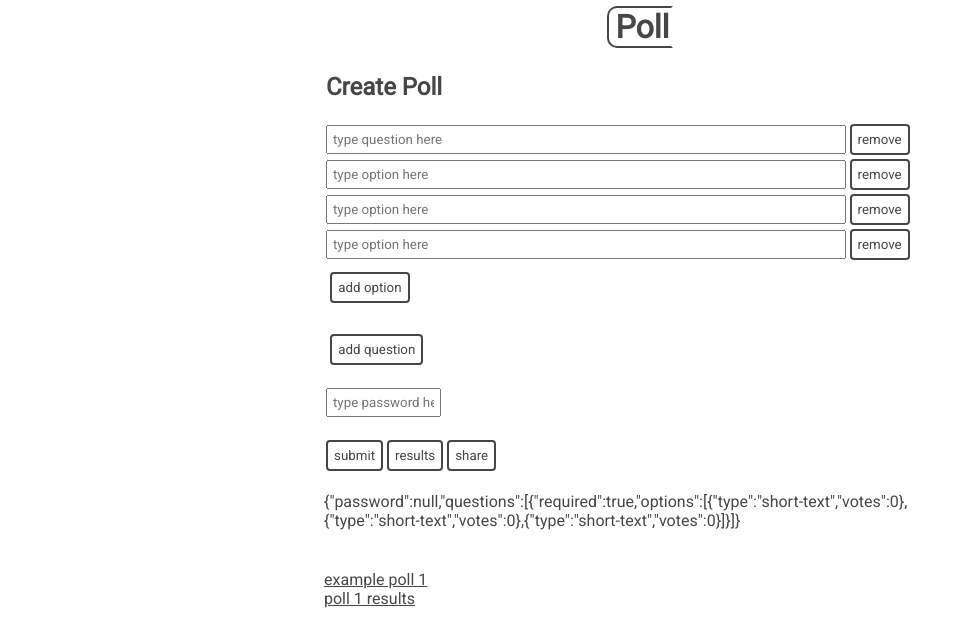
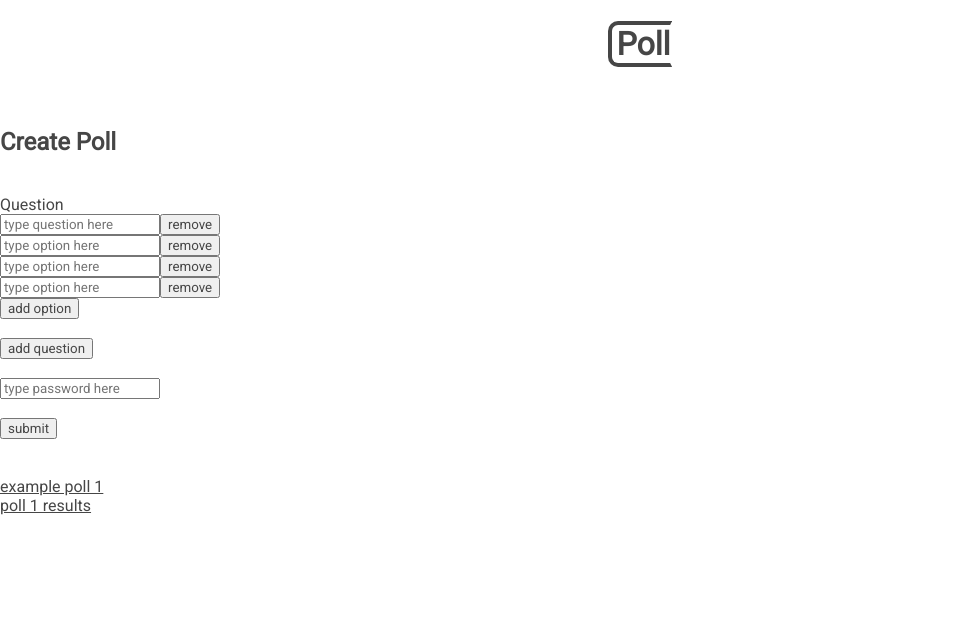
Before and after one commit to zaini/poll, a React (Create React App) app in the folder poll/: page / in a window 1280 px wide. Shown: the top 644 px of the page, without its empty margins (0-973 px from the left). Built offline with nearby package versions, Linux system fonts and the light colour scheme; a web font is replaced by a local one.

Commit message:
removed styling to redo later.

```diff
--- a/poll/src/App.js
+++ b/poll/src/App.js
@@ -12,7 +12,7 @@ export default class App extends React.Component{
 
     render() {
         return (
-            <div style={{margin: "0 auto", width: "50%"}}>
+            <div>
                 <div style={{textAlign: "center"}}>
                     <h1 className='title'><a href="/">Poll</a></h1>
                 </div>
--- a/poll/src/App.scss
+++ b/poll/src/App.scss
@@ -1,11 +1,10 @@
 *{
   color: #464646;
   font-family: 'Roboto', serif;
-  margin: 2px;
 }
 
 .title{
-  border: 2px #464646 solid;
+  border: 4px #464646 solid;
   border-right: 2px transparent solid;
   border-bottom-left-radius: 10px;
   border-top-left-radius: 10px;
@@ -16,30 +15,3 @@
     text-decoration: none;
   }
 }
-
-button{
-  background-color: transparent;
-  border: 2px #464646 solid;
-  border-radius: 4px;
-  transition-duration: 0.3s;
-  padding: 6px;
-}
-
-button:hover{
-  background-color: #464646;
-  color: white;
-}
-
-input{
-  padding: 5px;
-  width: 80%;
-}
-
-.addButton{
-  margin-top: 10px;
-  margin-left: 1%;
-}
-
-.password{
-  width: 16%;
-}
--- a/poll/src/components/CreatePoll.js
+++ b/poll/src/components/CreatePoll.js
@@ -104,29 +104,26 @@ export default class CreatePoll extends React.Component{
                 <br/>
                 {
                     this.state.poll.questions.map((question, qIndex) => {
+                        let questionInput = <input key={`q${qIndex}`} name={`q${qIndex}`} type='text' placeholder="type question here" value={question.question} onChange={(e) => this.changeQuestion(e.target.value, qIndex)}/>;
+                        let questionLabel = <label htmlFor={`q${qIndex}`}>Question</label>;
+                        let removeQuestion = <button onClick={() => this.removeQuestion(qIndex)}>remove</button>;
+
                         let questionOptions = question.options.map((option, oIndex) => {
                             let optionBox = <input key={`q${qIndex}o${oIndex}`} name={`q${qIndex}o${oIndex}`} type='text' placeholder="type option here" value={option.value} onChange={(e) => this.changeOption(e.target.value, qIndex, oIndex)}/>;
                             let removeOptionButton = <button onClick={() => this.removeOption(qIndex, oIndex)}>remove</button>
                             return [optionBox, removeOptionButton, <br/>]
                         })
+                        let addOptionButton = <button onClick={() => this.addOption(qIndex)}>add option</button>;
 
-                        let questionInput = <input key={`q${qIndex}`} name={`q${qIndex}`} type='text' placeholder="type question here" value={question.question} onChange={(e) => this.changeQuestion(e.target.value, qIndex)}/>;
-                        let removeQuestion = <button onClick={() => this.removeQuestion(qIndex)}>remove</button>;
-                        let addOptionButton = <button className="addButton" onClick={() => this.addOption(qIndex)}>add option</button>;
-                        return [questionInput, removeQuestion, <br/>, questionOptions, addOptionButton, <br/>, <br/>]
+                        return [questionLabel, <br/>, questionInput, removeQuestion, <br/>, questionOptions, addOptionButton, <br/>, <br/>]
                     })
                 }
 
-                <button className="addButton" onClick={() => this.addEmptyQuestion()}>add question</button>
+                <button onClick={() => this.addEmptyQuestion()}>add question</button>
                 <br/><br/>
-                <input className="password" type='password' placeholder="type password here" onChange={(e) => this.changePassword(e.target.value)}/>
+                <input type='password' placeholder="type password here" onChange={(e) => this.changePassword(e.target.value)}/>
                 <br/><br/>
                 <button onClick={() => this.submitPoll()}>submit</button>
-                <button onClick={() => console.log(JSON.stringify(this.state.poll))}>results</button>
-                <button onClick={() => console.log(JSON.stringify(this.state.poll))}>share</button>
-
-                <br/><br/>
-                {JSON.stringify(this.state.poll)}
 
             </div>
         )
--- a/poll/src/components/Poll.js
+++ b/poll/src/components/Poll.js
@@ -1,7 +1,7 @@
 import React from 'react';
 import axios from "axios";
 
-export default class Poll extends React.Component{
+export default class Poll extends React.Component {
     constructor(props) {
         super(props);
 
@@ -28,6 +28,7 @@ export default class Poll extends React.Component{
         this.setState({
             poll: poll
         }, () => console.log(this.state.poll));
+        //() => window.location.href = window.location.href + "/r"
     }
 
     componentDidMount() {
@@ -53,8 +54,9 @@ export default class Poll extends React.Component{
                             let questionTitle = <p key={`q${qIndex}`}>{question.question}</p>;
 
                             let options = question.options.map((option, oIndex) => {
-                                let optionText = <li key={`q${qIndex}o${oIndex}`}
-                                                     onClick={() => this.voteOption(qIndex, oIndex)}>{option.value}</li>;
+                                let optionText = <div key={`q${qIndex}o${oIndex}`}
+                                                      onClick={() => this.voteOption(qIndex, oIndex)}>{option.value}</div>;
+
                                 return [optionText]
                             })
 
@@ -62,17 +64,14 @@ export default class Poll extends React.Component{
                         })
                     }
 
-                    <button onClick={() => this.submitVote()}>submit</button>
+                    <br/><br/>
+                    <button onClick={() => this.submitVote()}>vote</button>
+                    <button onClick={() => window.location.href = window.location.href + "/r"}>results</button>
+                    <button onClick={() => console.log(JSON.stringify(this.state.poll))}>share</button>
 
-                    <br/><br/><br/><br/><br/><br/><br/><br/><br/><br/><br/><br/>
-                    poll {this.state.pollID}
-                    <br/>
-                    pollID: {this.state.poll.pollID}
-                    <br/>
-                    password: {this.state.poll.password}
                 </div>
             )
-        } else{
+        } else {
             return (
                 <div>poll not found</div>
             )
--- a/poll/src/components/PollResults.js
+++ b/poll/src/components/PollResults.js
@@ -1,26 +1,33 @@
 import React from 'react';
+import axios from "axios";
 
 export default class PollResults extends React.Component{
     constructor(props) {
         super(props);
 
         this.state = {
-            poll: {"_id":{"$oid":"5ef412adc42f605bf078ed2d"},"pollID":"1","password":"password1234","questions":[{"required":true,"options":[{"type":"short-text","votes":2,"value":"This one"},{"type":"short-text","votes":0,"value":"That one"},{"type":"short-text","votes":0,"value":"Other one"}],"question":"Which one?"},{"required":true,"options":[{"type":"short-text","votes":0,"value":"1"},{"type":"short-text","votes":0,"value":"2"},{"type":"short-text","votes":0,"value":"3"}],"question":"Another one"}]}
+            pollID: this.props.match.params.poll_id,
+            poll: {}
         };
     }
 
+    componentDidMount() {
+        axios.get(`http://localhost:5001/polls/${this.state.pollID}`).then(res => {
+            if (res.data) {
+                this.setState({
+                    poll: res.data,
+                })
+            }
+        })
+    }
+
     render() {
+        if (this.state.poll.questions){
             return (
                 <div>
                     <h2>Poll Results</h2>
                     <br/>
 
-                poll results for {this.props.match.params.poll_id}
-                <br/>
-                pollID: {this.state.poll.pollID}
-                <br/>
-                password: {this.state.poll.password}
-                <br/>
                     {
                         this.state.poll.questions.map((question, qIndex) => {
                             let questionTitle = <p key={`q${qIndex}`} >{question.question}</p>;
@@ -33,7 +40,13 @@ export default class PollResults extends React.Component{
                             return [questionTitle, options, <br/>]
                         })
                     }
+
+                    <button onClick={() => window.location.href = window.location.href.slice(0, -2)}>vote</button>
                 </div>
+        )} else {
+            return (
+                <div>poll not found</div>
             )
         }
+    }
 };
```
Lines whose indentation alone changed are shown as unchanged.
